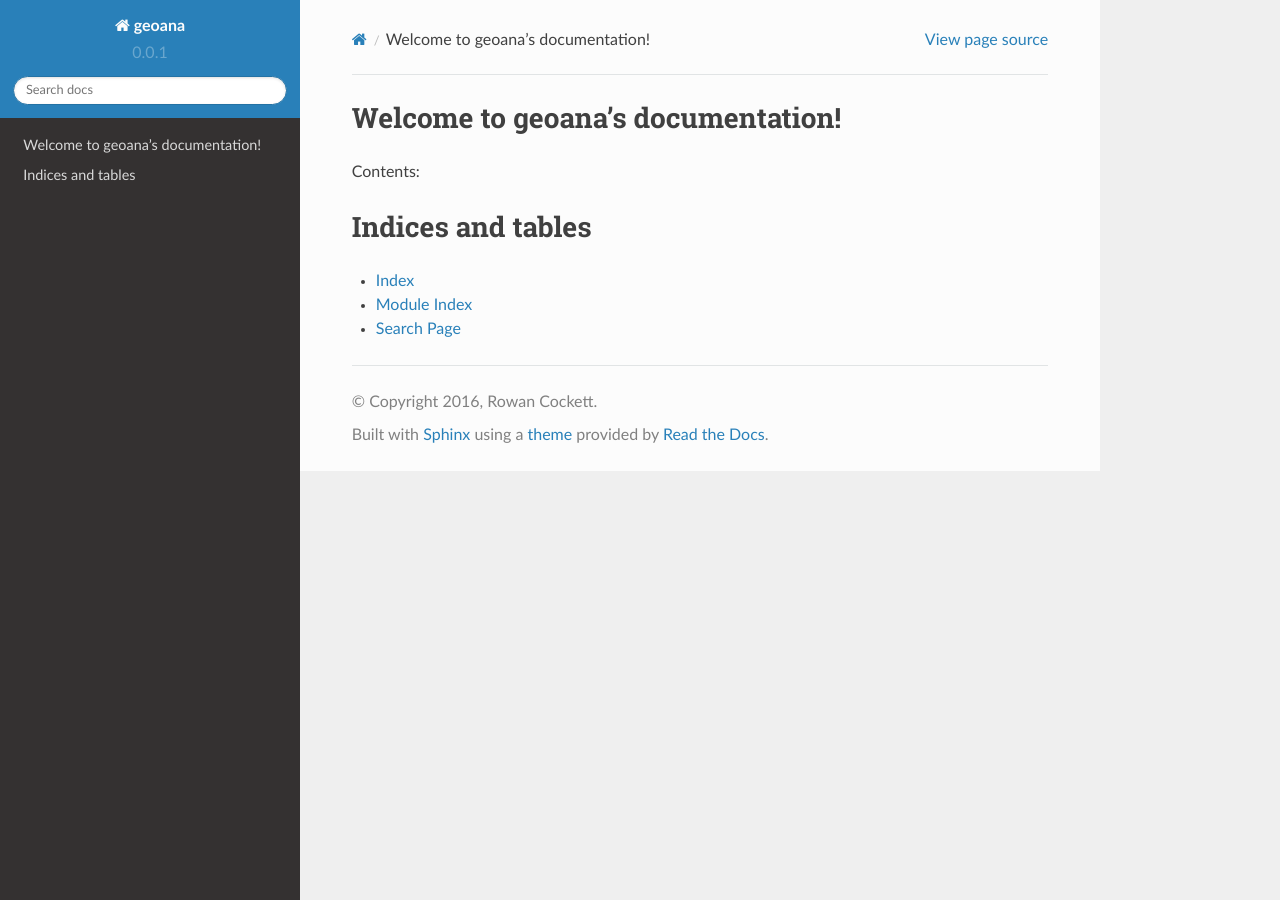
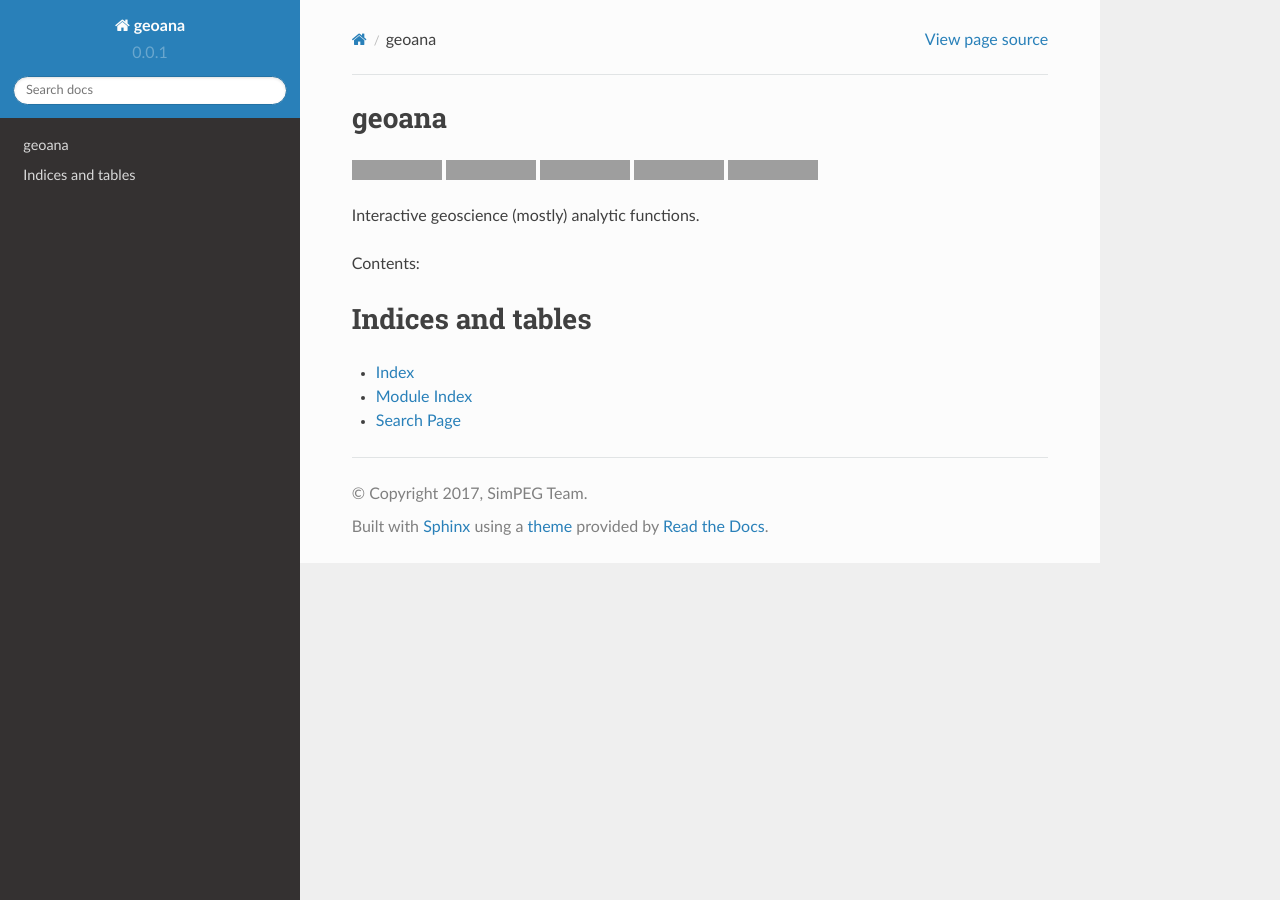
Before and after one commit to simpeg/geoana, a Sphinx documentation site: the page built from docs/index.rst, in a window 1280 px wide. Built offline with Sphinx 7.4.7 and the Read the Docs theme 2.0.0, drawn with Linux system fonts in a browser that asks for light colours; grey boxes are pictures that could not be loaded.

Commit message:
update license, badges to readme, test coverage

```diff
--- /dev/null
+++ b/README.rst
@@ -0,0 +1,26 @@
+.. _index:
+
+geoana
+======
+
+.. image:: https://readthedocs.org/projects/geoana/badge/?version=latest
+    :target: http://geoana.readthedocs.io/en/latest/?badge=latest
+    :alt: Documentation Status
+
+.. image:: https://img.shields.io/github/license/geoana/simpeg.svg
+    :target: https://github.com/simpeg/geoana/blob/master/LICENSE
+    :alt: MIT license
+
+.. image:: https://travis-ci.org/simpeg/geoana.svg?branch=master
+    :target: https://travis-ci.org/simpeg/geoana
+    :alt: travis status
+
+.. image:: https://www.quantifiedcode.com/api/v1/project/cb381a23f09245bd855f86eac295d8ec/badge.svg
+    :target: https://www.quantifiedcode.com/app/project/cb381a23f09245bd855f86eac295d8ec
+    :alt: Code issues
+
+.. image:: https://api.codacy.com/project/badge/Grade/2e32cd28f4424dc1800f1590a64c244f
+    :target: https://www.codacy.com/app/lindseyheagy/geoana?utm_source=github.com&amp;utm_medium=referral&amp;utm_content=simpeg/geoana&amp;utm_campaign=Badge_Grade
+    :alt: codacy status
+
+Interactive geoscience (mostly) analytic functions.
--- a/docs/conf.py
+++ b/docs/conf.py
@@ -51,8 +51,8 @@
 
 # General information about the project.
 project = u'geoana'
-copyright = u'2016, Rowan Cockett'
-author = u'Rowan Cockett'
+copyright = u'2017, SimPEG Team'
+author = u'SimPEG Team'
 
 # The version info for the project you're documenting, acts as replacement for
 # |version| and |release|, also used in various other places throughout the
--- a/docs/index.rst
+++ b/docs/index.rst
@@ -1,10 +1,6 @@
-.. geoana documentation master file, created by
-   sphinx-quickstart on Sat Sep  3 14:30:47 2016.
-   You can adapt this file completely to your liking, but it should at least
-   contain the root `toctree` directive.
+.. _index:
 
-Welcome to geoana's documentation!
-==================================
+.. include:: ../README.rst
 
 Contents:
 
```
Also changed, not shown: README.md (deleted, +0 -2 lines), .travis.yml, 1 other file.
